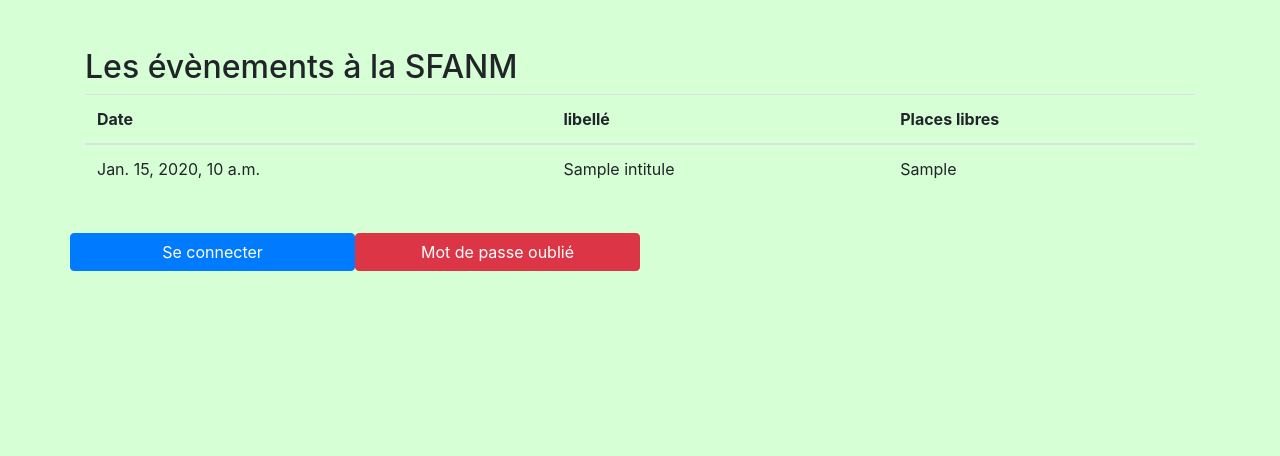
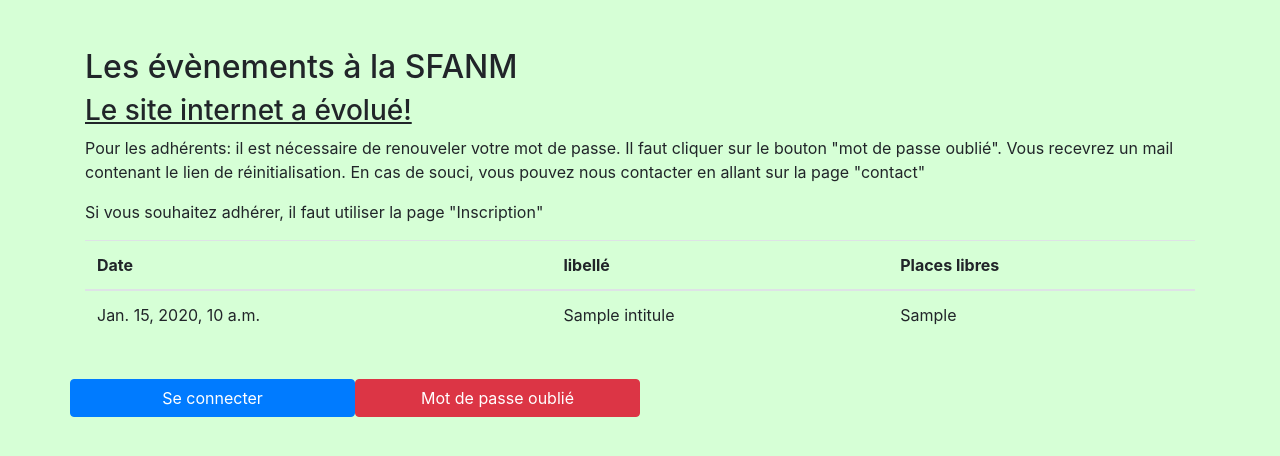
Before and after one commit to JMdemarle/sfanm, a Django app: template resasfanm/templates/resasfanm/listevts.html in a window 1280 px wide. Shown: the part 56-512 px from the top of the page. Run offline with Django 3.2, Linux system fonts and the light colour scheme; the template is opened without the code that fills it: most values are stand-ins (such as "Sample title", 1, 10 or a date in 2020); some libraries are stand-ins or nearby versions; some web fonts are replaced.

Commit message:
modified:   resasfanm/templates/resasfanm/listevts.html

```diff
--- a/resasfanm/templates/resasfanm/listevts.html
+++ b/resasfanm/templates/resasfanm/listevts.html
@@ -16,6 +16,10 @@
 
 
  <h2> Les évènements à la SFANM</h2>
+ 	  <h3><u>Le site internet a évolué!</u></h3>
+	  <p>Pour les adhérents: il est nécessaire de renouveler votre mot de passe. Il faut cliquer sur le bouton "mot de passe oublié".
+	  Vous recevrez un mail contenant le lien de réinitialisation. En cas de souci, vous pouvez nous contacter en allant sur la page "contact"</p>
+	  <p>Si vous souhaitez adhérer, il faut utiliser la page "Inscription"</p>
   <table class="table">
     <thead class="thead-inverse">
       <tr>
@@ -41,8 +45,8 @@
   </table>
   <br>
   <div class="row">
-    <a href="{% url 'loginm' 'listevtsmembre' %}" class="btn btn-primary col-lg-3">Se connecter</a>
-    <a href="{% url 'password_reset_evt' %} " class="btn btn-danger col-lg-3">Mot de passe oublié</a>
+    <a href="{% url 'loginm' 'listevtsmembre' %}" class="btn btn-primary col-lg-3 col-md-4 col-sm-4">Se connecter</a>
+    <a href="{% url 'password_reset_evt' %} " class="btn btn-danger col-lg-3 col-md-4 col-sm-4">Mot de passe oublié</a>
 <!--    <a href="{% url 'signup' %}?next=/resasfanm/listevts" class="btn btn-outline-success col-lg-3">Adhérer à la station</a>
     <a href="{% url 'contact' %}?next=/resasfanm/listevts" class="btn btn-outline-info col-lg-3">Nous contacter</a> -->
   </div>
```
